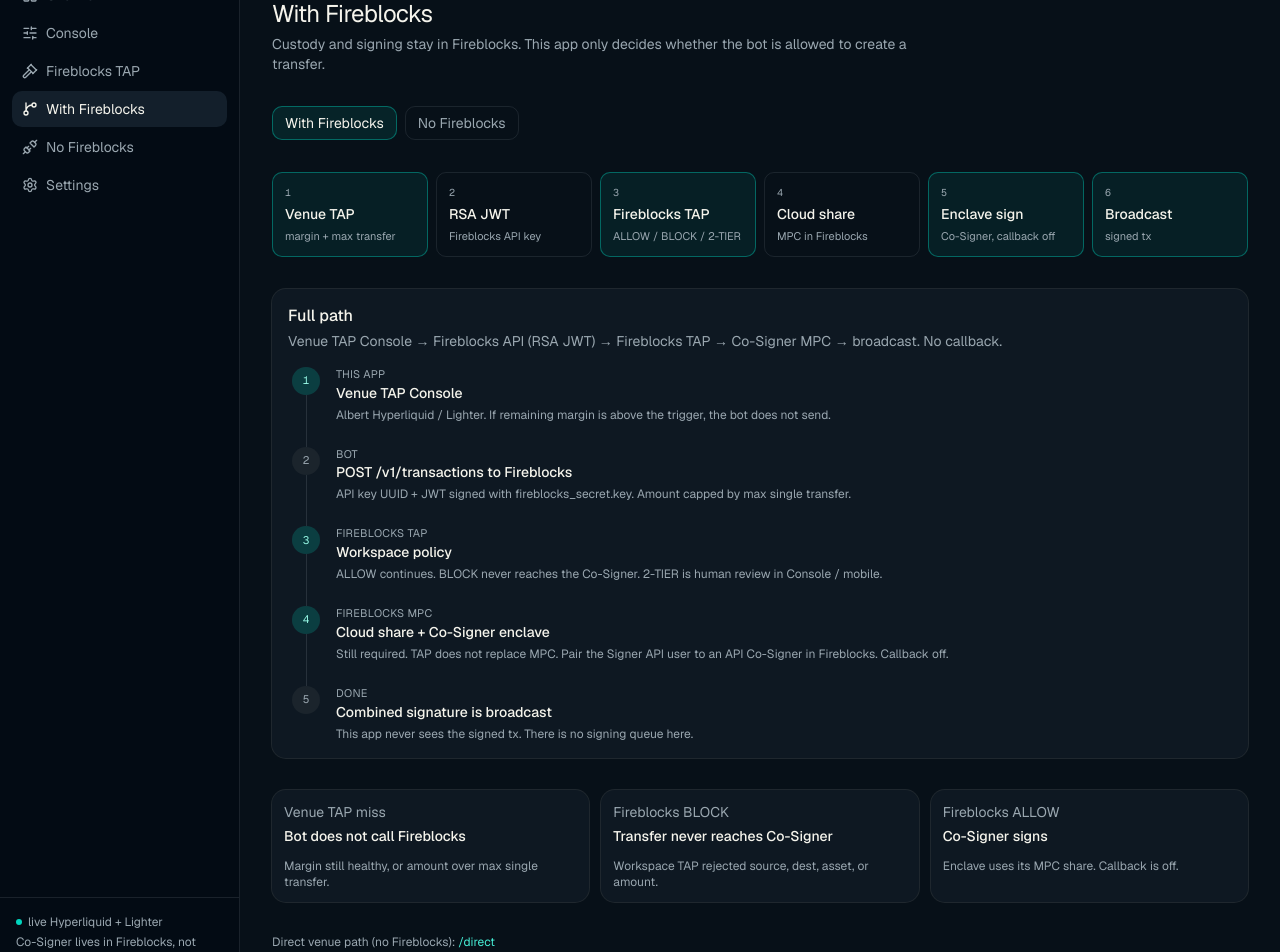
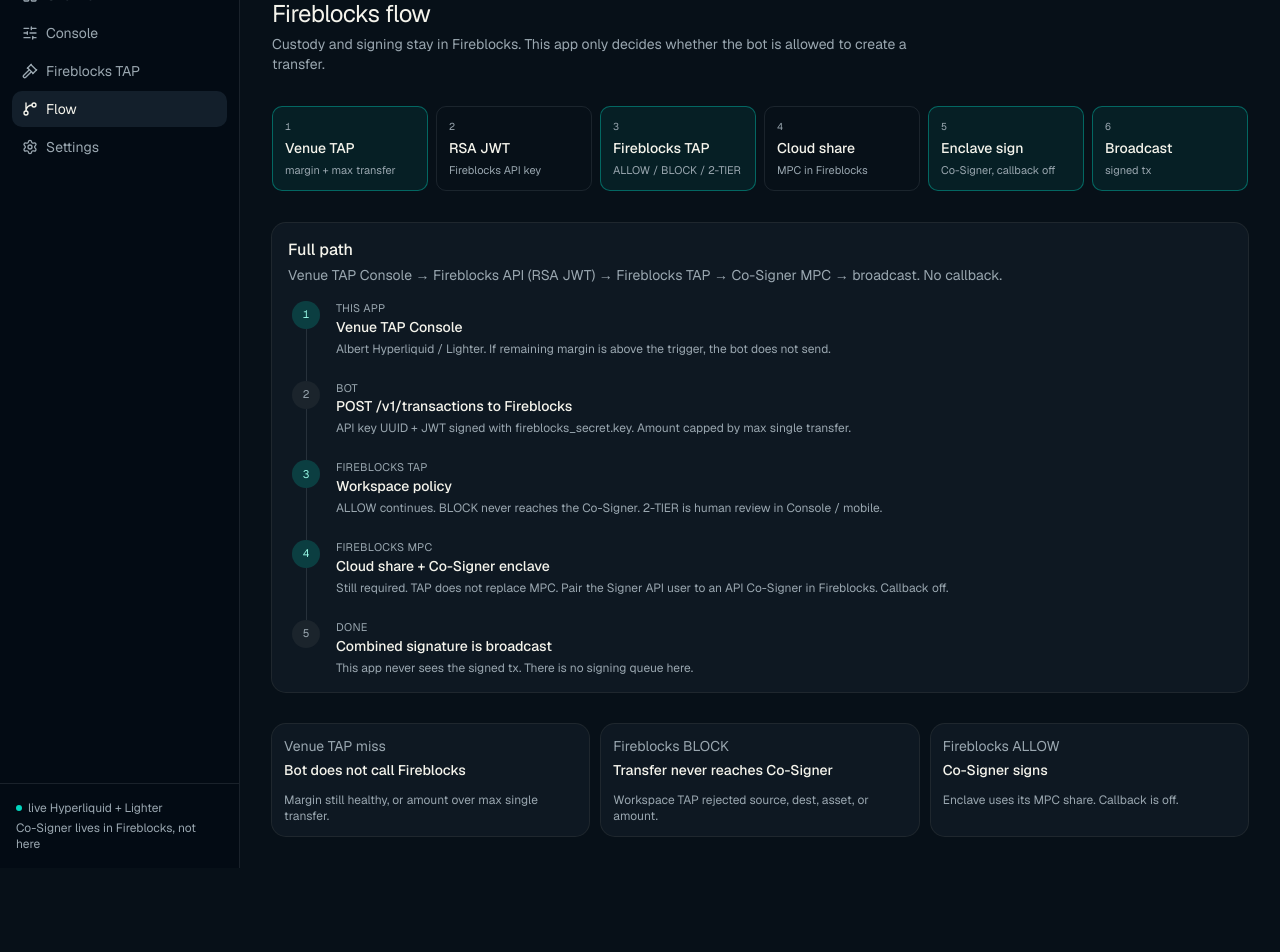
Before and after one commit to JellyCWenning/signet, a Next.js app: page /flow in a window 1280 px wide. Shown: the part 100-1052 px from the top of the page. After the commit the page ends 968 px from the top, so only its background shows below. Built offline with nearby package versions, Linux system fonts and the light colour scheme.

Commit message:
Remove the No Fireblocks path
Drop /direct, the Path B flowchart, and the nav/overview switch so the
desk is Fireblocks-only.

Co-authored-by: wenning <wenning@jellyc.io>

```diff
--- a/src/app/direct/page.tsx
+++ /dev/null
@@ -1,7 +0,0 @@
-import { DirectFlowView } from "@/components/views/direct-flow-view";
-
-export const dynamic = "force-dynamic";
-
-export default function DirectFlowPage() {
-  return <DirectFlowView />;
-}
--- a/src/components/app-shell.tsx
+++ b/src/components/app-shell.tsx
@@ -10,7 +10,6 @@ import {
   Settings,
   Shield,
   SlidersHorizontal,
-  Unplug,
 } from "lucide-react";
 import { Button } from "@/components/ui/button";
 import { Sheet, SheetContent, SheetHeader, SheetTitle, SheetTrigger } from "@/components/ui/sheet";
@@ -20,8 +19,7 @@ const NAV = [
   { href: "/", label: "Overview", icon: LayoutDashboard },
   { href: "/console", label: "Console", icon: SlidersHorizontal },
   { href: "/policy", label: "Fireblocks TAP", icon: Gavel },
-  { href: "/flow", label: "With Fireblocks", icon: GitBranch },
-  { href: "/direct", label: "No Fireblocks", icon: Unplug },
+  { href: "/flow", label: "Flow", icon: GitBranch },
   { href: "/settings", label: "Settings", icon: Settings },
 ];
 
--- a/src/components/flow-switch.tsx
+++ /dev/null
@@ -1,31 +0,0 @@
-import Link from "next/link";
-import { cn } from "@/lib/utils";
-
-export function FlowSwitch({ current }: { current: "fireblocks" | "direct" }) {
-  return (
-    <div className="flex flex-wrap gap-2">
-      <Link
-        href="/flow"
-        className={cn(
-          "rounded-lg border px-3 py-1.5 text-sm",
-          current === "fireblocks"
-            ? "border-teal-400/40 bg-teal-400/10 text-foreground"
-            : "border-border/80 text-muted-foreground hover:bg-muted/40",
-        )}
-      >
-        With Fireblocks
-      </Link>
-      <Link
-        href="/direct"
-        className={cn(
-          "rounded-lg border px-3 py-1.5 text-sm",
-          current === "direct"
-            ? "border-teal-400/40 bg-teal-400/10 text-foreground"
-            : "border-border/80 text-muted-foreground hover:bg-muted/40",
-        )}
-      >
-        No Fireblocks
-      </Link>
-    </div>
-  );
-}
--- a/src/components/views/direct-flow-view.tsx
+++ /dev/null
@@ -1,181 +0,0 @@
-import Link from "next/link";
-import { PageHeader } from "@/components/page-header";
-import { Card, CardContent, CardDescription, CardHeader, CardTitle } from "@/components/ui/card";
-import { cn } from "@/lib/utils";
-import { FlowSwitch } from "@/components/flow-switch";
-
-export function DirectFlowView() {
-  return (
-    <div className="space-y-8">
-      <PageHeader
-        eyebrow="Path B"
-        title="No Fireblocks"
-        description="The bot talks to Hyperliquid and Lighter itself. Venue TAP in this app is the only policy. There is no Co-Signer, no Fireblocks TAP, no RSA JWT."
-      />
-      <FlowSwitch current="direct" />
-
-      <div className="grid gap-2 sm:grid-cols-2 xl:grid-cols-5">
-        {PIPELINE.map((node) => (
-          <div
-            key={node.label}
-            className={cn(
-              "rounded-lg border px-3 py-3",
-              node.accent ? "border-teal-400/40 bg-teal-400/8" : "border-border/80",
-            )}
-          >
-            <p className="font-mono text-[10px] text-muted-foreground">{node.n}</p>
-            <p className="mt-1 text-sm font-medium">{node.label}</p>
-            <p className="mt-1 text-[11px] text-muted-foreground">{node.hint}</p>
-          </div>
-        ))}
-      </div>
-
-      <Card className="border-teal-400/25">
-        <CardHeader>
-          <CardTitle>Full path</CardTitle>
-          <CardDescription>
-            Read live margin → this TAP Console → size the top-up → sign with venue keys → settle
-            on the venue.
-          </CardDescription>
-        </CardHeader>
-        <CardContent>
-          <ol className="space-y-0">
-            {RUNTIME.map((stage, index) => (
-              <li key={stage.n} className="grid grid-cols-[2.25rem_1fr] gap-3">
-                <div className="flex flex-col items-center">
-                  <span
-                    className={cn(
-                      "flex size-7 shrink-0 items-center justify-center rounded-full font-mono text-[11px]",
-                      stage.accent
-                        ? "bg-teal-400/20 text-teal-200"
-                        : "bg-muted text-muted-foreground",
-                    )}
-                  >
-                    {stage.n}
-                  </span>
-                  {index < RUNTIME.length - 1 ? (
-                    <span className="w-px flex-1 bg-border" aria-hidden />
-                  ) : null}
-                </div>
-                <div className={cn("pb-6", index === RUNTIME.length - 1 && "pb-0")}>
-                  <p className="text-[11px] tracking-wide text-muted-foreground uppercase">
-                    {stage.lane}
-                  </p>
-                  <p className="text-sm font-medium">{stage.title}</p>
-                  <p className="mt-1 text-xs text-muted-foreground">{stage.detail}</p>
-                </div>
-              </li>
-            ))}
-          </ol>
-        </CardContent>
-      </Card>
-
-      <div className="grid gap-3 md:grid-cols-2">
-        <Card size="sm">
-          <CardHeader>
-            <CardDescription>Hyperliquid</CardDescription>
-            <CardTitle className="text-base">Albert · 0x952e…4956</CardTitle>
-          </CardHeader>
-          <CardContent className="text-xs text-muted-foreground">
-            Bot reads clearinghouseState. If TAP is armed, it deposits USDC with the Hyperliquid
-            account / agent wallet on the bot host — not through Fireblocks.
-          </CardContent>
-        </Card>
-        <Card size="sm">
-          <CardHeader>
-            <CardDescription>Lighter</CardDescription>
-            <CardTitle className="text-base">Albert · account_index 732041</CardTitle>
-          </CardHeader>
-          <CardContent className="text-xs text-muted-foreground">
-            Bot reads collateral via REST. If TAP is armed, it transfers with the Lighter API
-            key (index 4). Private key stays on the bot host, not in this repo.
-          </CardContent>
-        </Card>
-      </div>
-
-      <Card>
-        <CardHeader>
-          <CardTitle>One-time setup</CardTitle>
-          <CardDescription>No CSR, no Fireblocks API user, no Co-Signer pairing.</CardDescription>
-        </CardHeader>
-        <CardContent>
-          <ol className="list-decimal space-y-2 pl-5 text-sm text-muted-foreground">
-            {SETUP.map((item) => (
-              <li key={item.title}>
-                <span className="font-medium text-foreground">{item.title}. </span>
-                {item.detail}
-              </li>
-            ))}
-          </ol>
-        </CardContent>
-      </Card>
-
-      <p className="text-xs text-muted-foreground">
-        Fireblocks path:{" "}
-        <Link href="/flow" className="text-teal-300 underline-offset-2 hover:underline">
-          /flow
-        </Link>
-      </p>
-    </div>
-  );
-}
-
-const PIPELINE = [
-  { n: "1", label: "Read margin", hint: "live HL / Lighter", accent: false },
-  { n: "2", label: "Venue TAP", hint: "this Console", accent: true },
-  { n: "3", label: "Size transfer", hint: "cap at max", accent: true },
-  { n: "4", label: "Venue sign", hint: "HL wallet / Lighter key", accent: true },
-  { n: "5", label: "Settle", hint: "on the venue", accent: false },
-];
-
-const RUNTIME = [
-  {
-    n: "1",
-    lane: "Bot",
-    title: "Read live account state",
-    detail:
-      "Hyperliquid info API for 0x952e…4956. Lighter GET /api/v1/account?by=index&value=732041. Same feeds the Console already shows.",
-    accent: false,
-  },
-  {
-    n: "2",
-    lane: "This app",
-    title: "Venue TAP is the only policy",
-    detail:
-      "If remaining margin is above the trigger, stop. If the sized amount is over max single transfer, cap or skip. POST /api/venues/evaluate.",
-    accent: true,
-  },
-  {
-    n: "3",
-    lane: "Bot",
-    title: "Sign with venue-native keys",
-    detail:
-      "Hyperliquid: account or agent private key. Lighter: API private key for api_key_index 4. Not a Fireblocks RSA JWT. Keys never live in this repo.",
-    accent: true,
-  },
-  {
-    n: "4",
-    lane: "Venue",
-    title: "Deposit or transfer on Hyperliquid / Lighter",
-    detail:
-      "The venue settles. There is no Fireblocks TAP, no Co-Signer, no MPC enclave, no broadcast from Fireblocks.",
-    accent: false,
-  },
-];
-
-const SETUP = [
-  {
-    title: "Store venue credentials on the bot host",
-    detail:
-      "Hyperliquid account address (and agent key if you deposit). Lighter account_index 732041, api_key_index 4, and the matching API secret.",
-  },
-  {
-    title: "Set TAP in this Console",
-    detail: "Account margin trigger % and max single transfer USD per Albert account.",
-  },
-  {
-    title: "Fund a treasury wallet the bot can spend",
-    detail:
-      "USDC (or the venue’s collateral asset) that can move into Hyperliquid / Lighter when TAP is armed.",
-  },
-];
--- a/src/components/views/flow-view.tsx
+++ b/src/components/views/flow-view.tsx
@@ -1,18 +1,15 @@
-import Link from "next/link";
 import { PageHeader } from "@/components/page-header";
 import { Card, CardContent, CardDescription, CardHeader, CardTitle } from "@/components/ui/card";
 import { cn } from "@/lib/utils";
-import { FlowSwitch } from "@/components/flow-switch";
 
 export function FlowView() {
   return (
     <div className="space-y-8">
       <PageHeader
-        eyebrow="Path A"
-        title="With Fireblocks"
+        eyebrow="Signing path"
+        title="Fireblocks flow"
         description="Custody and signing stay in Fireblocks. This app only decides whether the bot is allowed to create a transfer."
       />
-      <FlowSwitch current="fireblocks" />
 
       <div className="grid gap-2 sm:grid-cols-2 xl:grid-cols-6">
         {PIPELINE.map((node) => (
@@ -60,13 +57,6 @@ export function FlowView() {
           </Card>
         ))}
       </div>
-
-      <p className="text-xs text-muted-foreground">
-        Direct venue path (no Fireblocks):{" "}
-        <Link href="/direct" className="text-teal-300 underline-offset-2 hover:underline">
-          /direct
-        </Link>
-      </p>
     </div>
   );
 }
--- a/src/components/views/overview-view.tsx
+++ b/src/components/views/overview-view.tsx
@@ -32,10 +32,7 @@ export function OverviewView({ initialVenues }: { initialVenues: ConsolePayload
               Open Console
             </Button>
             <Button nativeButton={false} variant="outline" render={<Link href="/flow" />}>
-              With Fireblocks
-            </Button>
-            <Button nativeButton={false} variant="outline" render={<Link href="/direct" />}>
-              No Fireblocks
+              Flow
             </Button>
           </div>
         }
```
Also changed, not shown: 1 other file (tests, documents, lock files or other folders).
